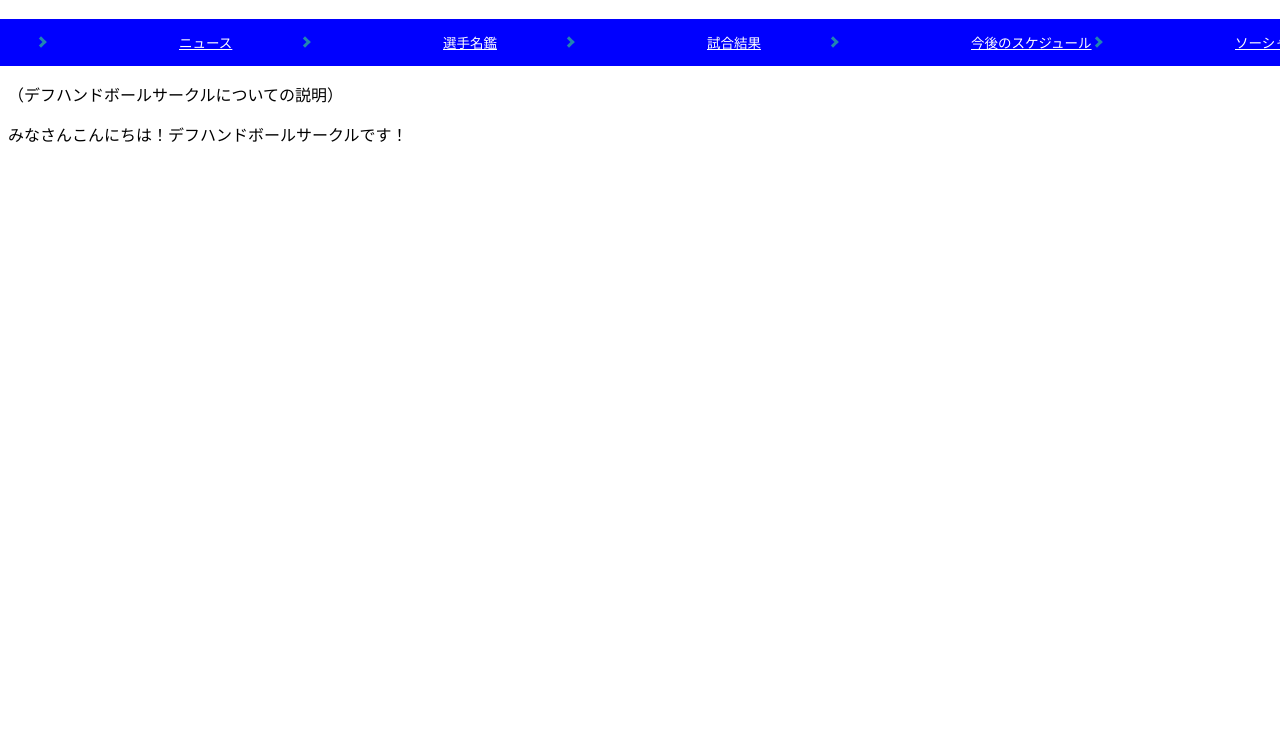
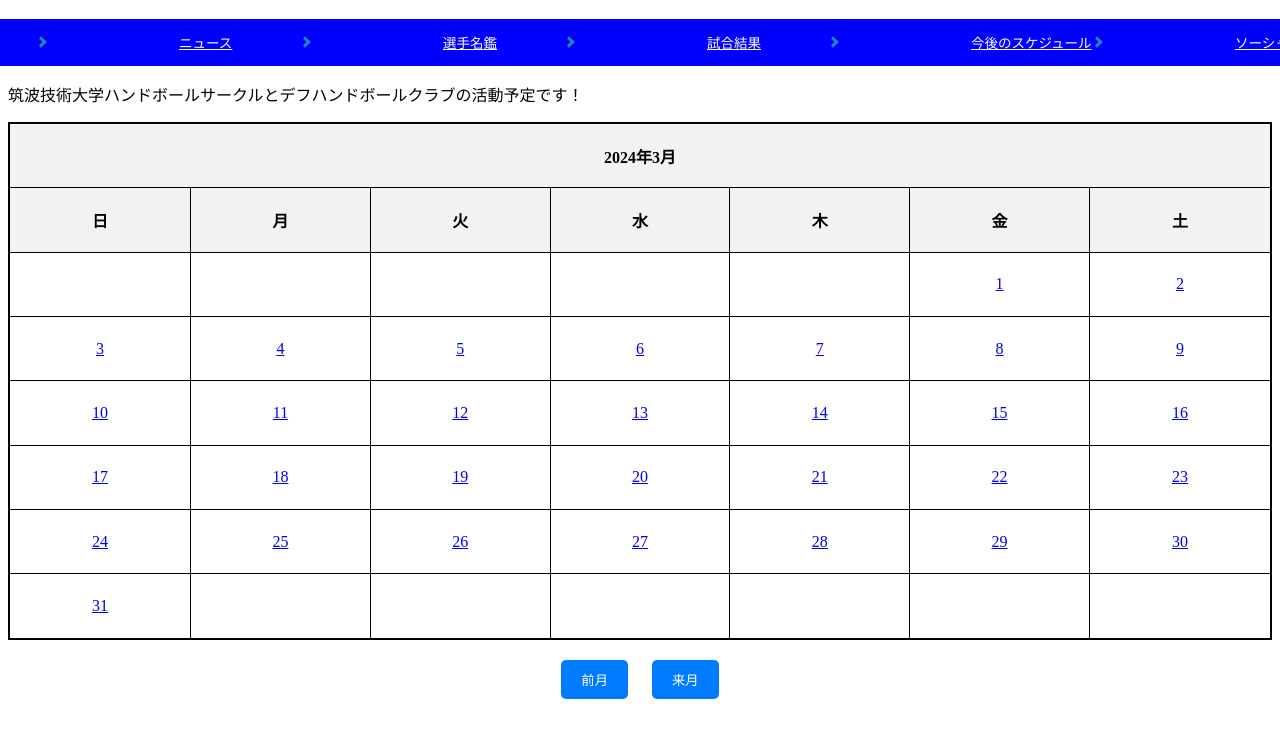
Before and after one commit to NaoyaHitaka/dokusyu, a plain HTML site: page DeafHandball/schedule.html in a window 1280 px wide. Shown: the part 70-800 px from the top of the page. Drawn offline with Linux system fonts and the light colour scheme.

Commit message:
make calendar, make show_schedule.html

```diff
--- a/DeafHandball/schedule.html
+++ b/DeafHandball/schedule.html
@@ -43,6 +43,35 @@
             border-top: 3px solid #333333;
             border-right: 3px solid #333333;
         }
+        table {
+            width: 100%;
+            border-collapse: collapse;
+            border: 2px solid #000;
+        }
+        th, td {
+            width: 30pt;
+            height: 40pt;
+            padding: 5px;
+            text-align: center;
+            border: 1px solid #000;
+            position: relative;
+        }
+        th {
+            background-color: #f2f2f2;
+        }
+        .btn-container {
+            margin-top: 20px;
+            text-align: center;
+        }
+        .btn {
+            padding: 10px 20px;
+            margin: 0 10px;
+            cursor: pointer;
+            background-color: #007bff;
+            color: #fff;
+            border: none;
+            border-radius: 5px;
+        }
     </style>
     <body>
         <h1>デフハンドボール</h1>
@@ -67,8 +96,90 @@
         </div>
         </div>
 
-        <p>（デフハンドボールサークルについての説明）</p>
-        <!-- デフハンドボールサークル　集合写真なんかを載せたらなぁ。。。-->
-        <p>みなさんこんにちは！デフハンドボールサークルです！</p>
+        <p>筑波技術大学ハンドボールサークルとデフハンドボールクラブの活動予定です！</p>
+        <div id="calendar"></div>
+        <div class="btn-container">
+            <button class="btn" onclick="prevMonth()">前月</button>
+            <button class="btn" onclick="nextMonth()">来月</button>
+        </div>
+        <div id="schedulePopup" class="schedule-popup"></div>
+
+        <script>
+            // カレンダーを表示する関数
+            function showCalendar(year, month) {
+                const calendarDiv = document.getElementById('calendar');
+                const date = new Date(year, month - 1);
+                const daysInMonth = new Date(year, month, 0).getDate();
+                const firstDayOfWeek = new Date(year, month - 1, 1).getDay();
+
+                let html = '<table>';
+                html += '<tr><th colspan="7">' + year + '年' + month + '月</th></tr>';
+                html += '<tr><th>日</th><th>月</th><th>火</th><th>水</th><th>木</th><th>金</th><th>土</th></tr>';
+
+                let day = 1;
+                for (let i = 0; i < 6; i++) {
+                    html += '<tr>';
+                    for (let j = 0; j < 7; j++) {
+                        if (i === 0 && j < firstDayOfWeek) {
+                            html += '<td></td>';
+                        }
+                        else if (day > daysInMonth) {
+                            html += '<td></td>';
+                        }
+                        else {
+                            html += '<td><a href="show_schedule.html?year=' + year + '&month=' + month + '&day=' + day + '">' + day + '</a></td>';
+                            day++;
+                        }
+                    }
+                    html += '</tr>';
+                }
+
+                html += '</table>';
+                calendarDiv.innerHTML = html;
+            }
+
+            // 前の月を表示する関数
+            function prevMonth() {
+                let currentYear = parseInt(document.querySelector('th').textContent.split('年')[0]);
+                let currentMonth = parseInt(document.querySelector('th').textContent.split('年')[1].replace('月', ''));
+                if (currentMonth === 1) {
+                    currentYear--;
+                    currentMonth = 12;
+                }
+                else {
+                    currentMonth--;
+                }
+                showCalendar(currentYear, currentMonth);
+            }
+
+            // 次の月を表示する関数
+            function nextMonth() {
+                let currentYear = parseInt(document.querySelector('th').textContent.split('年')[0]);
+                let currentMonth = parseInt(document.querySelector('th').textContent.split('年')[1].replace('月', ''));
+                if (currentMonth === 12) {
+                    currentYear++;
+                    currentMonth = 1;
+                }
+                else {
+                    currentMonth++;
+                }
+                showCalendar(currentYear, currentMonth);
+            }
+            function showSchedule(year, month, day) {
+                window.open('show_schedule.html');
+            }
+
+            // ポップアップを閉じる関数
+            function closePopup() {
+                const schedulePopup = document.getElementById('schedulePopup');
+                schedulePopup.style.display = 'none';
+            }
+
+            // 初期表示
+            const currentDate = new Date();
+            const currentYear = currentDate.getFullYear();
+            const currentMonth = currentDate.getMonth() + 1;
+            showCalendar(currentYear, currentMonth);
+        </script>
     </body>
 </html>
```
Also changed, not shown: DeafHandball/show_schedule.html (added, +98 -0 lines).
